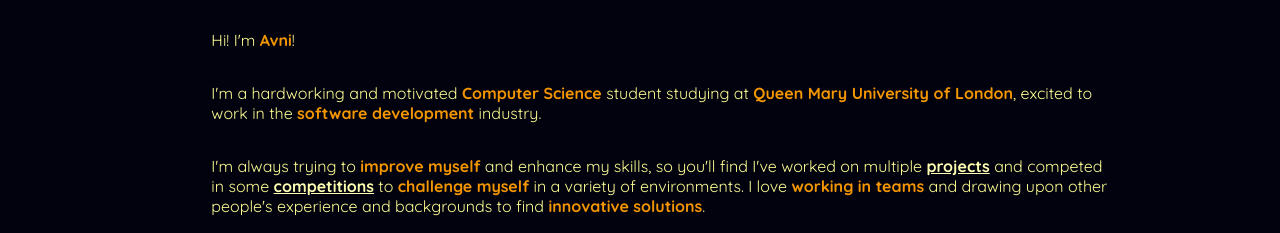
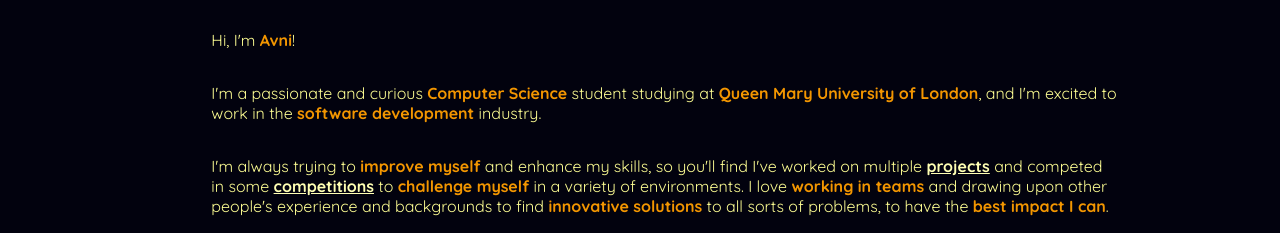
Before and after one commit to avniDhokia/avniDhokia.github.io, a plain HTML site: page index.html in a window 1280 px wide. Shown: the part 287-520 px from the top of the page. Drawn offline with nearby package versions, Linux system fonts and the light colour scheme; a web font is replaced by a local one.

```diff
--- a/index.html
+++ b/index.html
@@ -45,13 +45,13 @@
         <h1 id="WhoAmI">Who am I?</h1>
 
         <article>
-            <p>Hi! I'm <strong>Avni</strong>!</p>
+            <p>Hi, I'm <strong>Avni</strong>!</p>
 
-            <p>I'm a hardworking and motivated <strong>Computer Science</strong> student studying at <strong>Queen Mary University of London</strong>, excited to work in the <strong>software development</strong> industry.</p>
+            <p>I'm a passionate and curious <strong>Computer Science</strong> student studying at <strong>Queen Mary University of London</strong>, and I'm excited to work in the <strong>software development</strong> industry.</p>
 
             <p>
                 I'm always trying to <strong>improve myself</strong> and enhance my skills, so you'll find I've worked on multiple <strong><a href="#projects">projects</a></strong> and competed in some <strong><a href="#competitions">competitions</a></strong> to <strong>challenge myself</strong> in a variety of environments.
-                I love <strong>working in teams</strong> and drawing upon other people's experience and backgrounds to find <strong>innovative solutions</strong>.
+                I love <strong>working in teams</strong> and drawing upon other people's experience and backgrounds to find <strong>innovative solutions</strong> to all sorts of problems, to have the <strong>best impact I can</strong>.
             </p>
             <br>
         </article>
```
